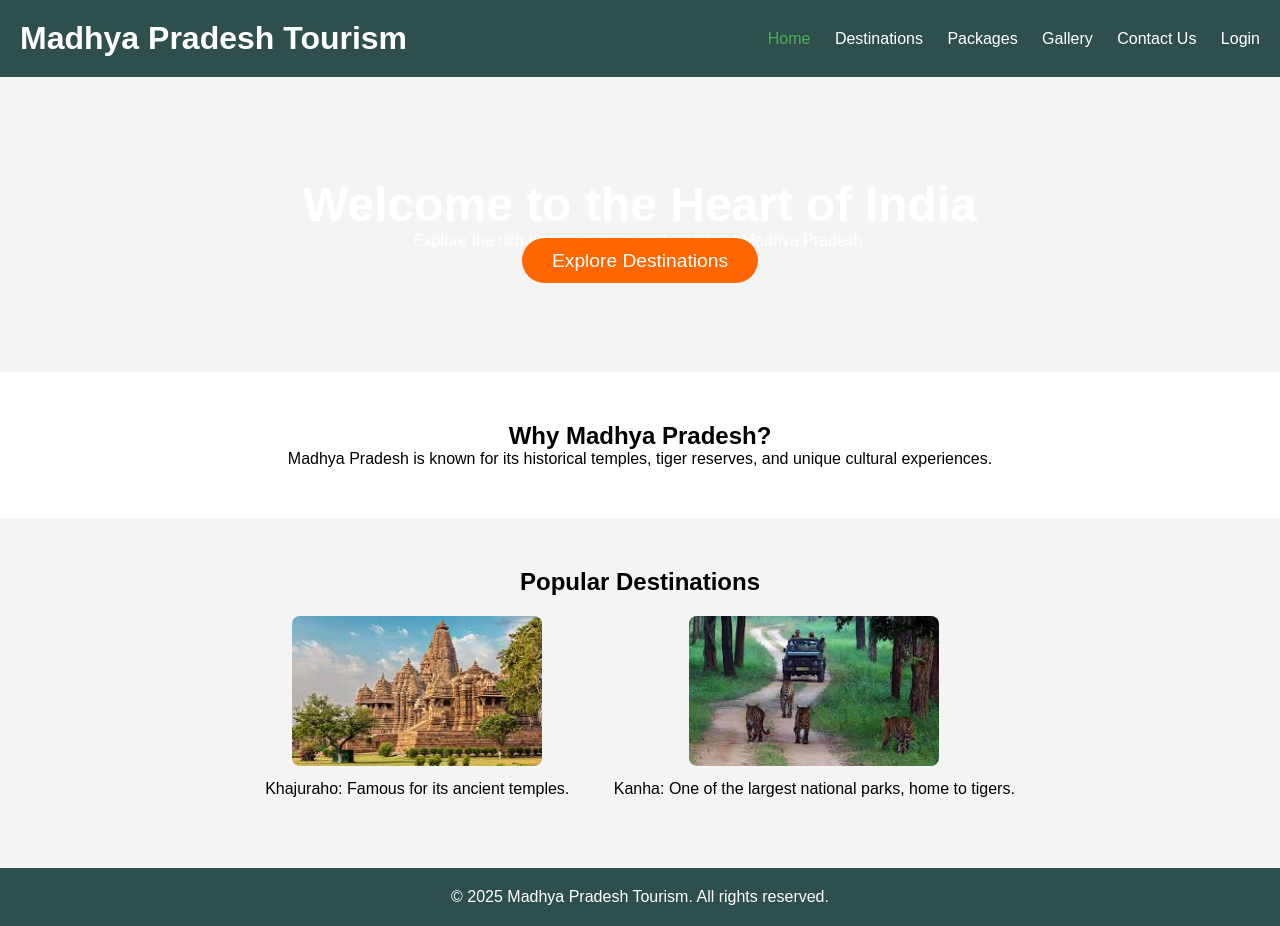
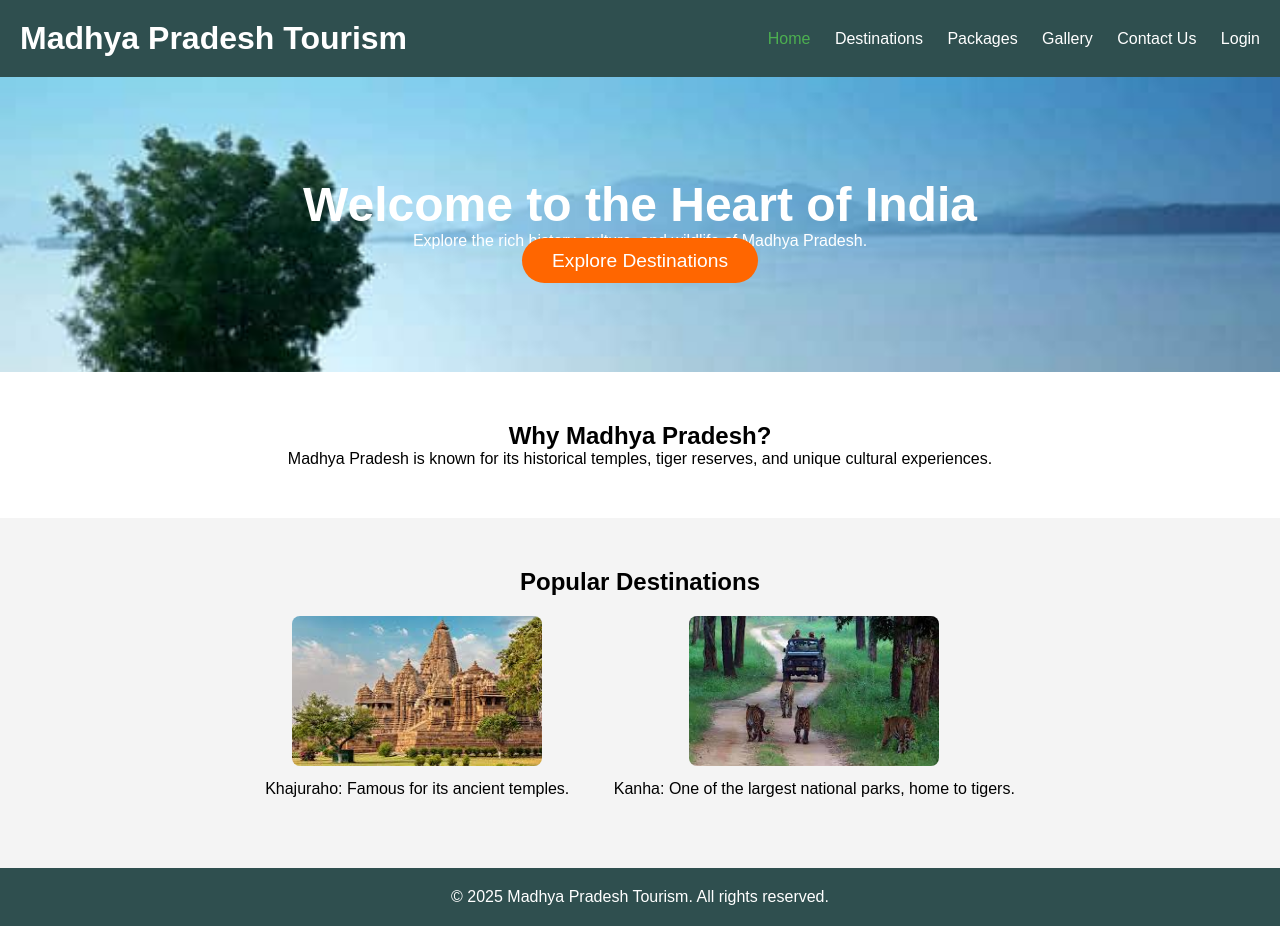
Before and after one commit to Chetan84tople/tourism, a website: page index.html in a window 1280 px wide. Drawn offline with Linux system fonts and the light colour scheme.

Commit message:
Update styles.css

```diff
--- a/styles.css
+++ b/styles.css
@@ -52,7 +52,7 @@ header nav ul li a.active {
 /* Hero Section */
 
 #hero {
-    background-image: url('.jpg');
+    background-image: url('image.jpg');
     background-size: cover;
     color: white;
     text-align: center;
```
